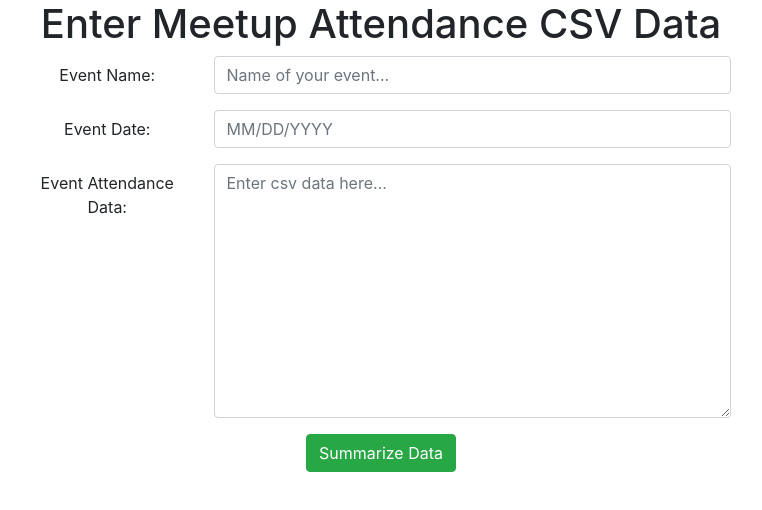
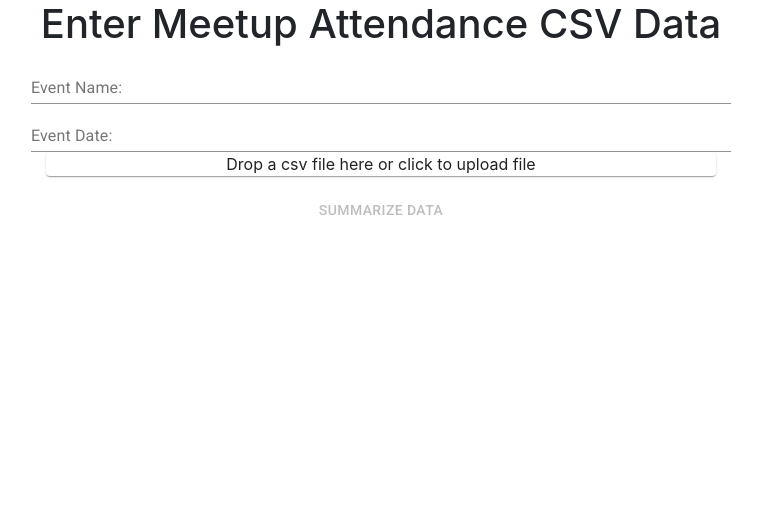
Before and after one commit to commanderking/meetup-analyzer-api, a React (Create React App) app in the folder web/: page / in a window 1280 px wide. Shown: the top 510 px of the page, without its empty margins (259-1021 px from the left). Built offline with nearby package versions, Linux system fonts and the light colour scheme; no server answers; what auth0-js, moment-range would draw is missing.

Commit message:
commonize the csv drop zone so both prediction and summary forms can levrage it

```diff
--- /dev/null
+++ b/web/src/common/components/CsvDropZone.tsx
@@ -0,0 +1,88 @@
+import React, { useCallback } from "react";
+import { useDropzone } from "react-dropzone";
+import _ from "lodash";
+import Paper from "@material-ui/core/Paper";
+/** @jsx jsx */
+import { css, jsx } from "@emotion/core";
+
+type Props = {
+  // TODO: This likely should be removed or re-named to something that makes more sense - like setCsvAdded
+  setCanSubmit?: Function;
+  setCsvData: Function;
+};
+
+function CsvDropZone({ setCanSubmit, setCsvData }: Props) {
+  const onDrop = useCallback(acceptedFiles => {
+    if (setCanSubmit) {
+      setCanSubmit(true);
+    }
+    const reader = new FileReader();
+    reader.onabort = () => console.log("file reading was aborted");
+    reader.onerror = () => console.log("file reading has failed");
+    reader.onload = () => {
+      // @ts-ignore - looks like no typescript for csv yet
+      setCsvData(reader.result);
+    };
+
+    reader.readAsBinaryString(acceptedFiles[0]);
+  }, []);
+
+  // @ts-ignore - do we need special types here to use the hook properly here?
+  const { getRootProps, getInputProps, acceptedFiles, open } = useDropzone({
+    accept: ".csv",
+    multiple: false,
+    onDrop
+  });
+
+  return (
+    <div className="container">
+      <Paper
+        css={css`
+           {
+            padding: 20px;
+          }
+        `}
+      >
+        {acceptedFiles.length ? (
+          <div>
+            <div>Uploaded file: {acceptedFiles[0].name}</div>
+          </div>
+        ) : (
+          <div
+            css={css`
+               {
+                flex: 1;
+                display: flex;
+                flex-direction: column;
+                align-items: center;
+                padding: 20px;
+                border-width: 2px;
+                border-radius: 2px;
+                border-color: #eeeeee;
+                border-style: dashed;
+                background-color: #fafafa;
+                color: #bdbdbd;
+                outline: none;
+                transition: border 0.24s ease-in-out;
+                cursor: pointer;
+              }
+            `}
+            {...getRootProps({
+              className: "dropzone"
+            })}
+          >
+            {
+              // getInputProp has refKey prop, which html input does not accept
+              // which is why we're omitting "refKey" here. Not needed except in
+              // certain circumstances
+            }
+            <input {..._.omit(getInputProps(), "refKey")} />
+            <p>Drop a csv file here or click to upload file</p>
+          </div>
+        )}
+      </Paper>
+    </div>
+  );
+}
+
+export default CsvDropZone;
--- a/web/src/features/attendancePredictor/components/AttendanceHistoryForm.tsx
+++ b/web/src/features/attendancePredictor/components/AttendanceHistoryForm.tsx
@@ -3,7 +3,7 @@ import { Label, FormGroup, Input, Form, Col } from "reactstrap";
 /** @jsx jsx */
 import { css, jsx } from "@emotion/core";
 import Button from "@material-ui/core/Button";
-import AttendanceHistoryDropZone from "features/attendancePredictor/components/AttendanceHistoryDropZone";
+import CsvDropZone from "common/components/CsvDropZone";
 
 const inputColumns = 12;
 
@@ -30,9 +30,9 @@ const AttendanceHistoryForm = ({ setRawMeetupData, submitJSON }: Props) => {
       <div>
         <FormGroup row>
           <Col sm={inputColumns}>
-            <AttendanceHistoryDropZone
+            <CsvDropZone
               setCanSubmit={setCanSubmit}
-              setRawMeetupData={setRawMeetupData}
+              setCsvData={setRawMeetupData}
             />
           </Col>
         </FormGroup>
--- a/web/src/features/singleMeetingAnalysis/components/SingleMeetingForm.tsx
+++ b/web/src/features/singleMeetingAnalysis/components/SingleMeetingForm.tsx
@@ -3,10 +3,16 @@ import { css, jsx } from "@emotion/core";
 import { useState } from "react";
 import csv from "csvtojson";
 import { bindRawMeetupData } from "../SingleMeetingAnalysisUtils";
-import { Button, Label, FormGroup, Input, Form, Col } from "reactstrap";
+// import { Button, Label, FormGroup, Input, Form, Col } from "reactstrap";
+import { Button, FormControl, Input, InputLabel } from "@material-ui/core";
+import { makeStyles } from "@material-ui/styles";
+import CsvDropZone from "common/components/CsvDropZone";
 
-const labelColumns = 3;
-const inputColumns = 9;
+const useStyles = makeStyles({
+  formControl: {
+    display: "block"
+  }
+});
 
 // TODO: Update types here
 const SingleMeetingForm = ({
@@ -16,6 +22,7 @@ const SingleMeetingForm = ({
   eventName,
   setEventName
 }: any) => {
+  const classes = useStyles();
   const [rawMeetupData, setMeetupData] = useState("");
 
   const handleChange = (event: any) => {
@@ -40,6 +47,9 @@ const SingleMeetingForm = ({
       });
   };
 
+  const canSubmit =
+    Boolean(eventDate) && Boolean(eventName) && Boolean(rawMeetupData);
+
   return (
     <div>
       <h1>Enter Meetup Attendance CSV Data</h1>
@@ -49,47 +59,33 @@ const SingleMeetingForm = ({
           margin: auto;
         `}
       >
-        <Form>
-          <FormGroup row>
-            <Label sm={labelColumns}>Event Name: </Label>
-            <Col sm={inputColumns}>
+        <form>
+          <FormControl className={classes.formControl}>
+            <InputLabel>Event Name: </InputLabel>
             <Input
               value={eventName}
               placeholder="Name of your event..."
               onChange={handleEventNameChange}
+              required
+              fullWidth
             />
-            </Col>
-          </FormGroup>
-          <FormGroup row>
-            <Label sm={labelColumns}>Event Date: </Label>
-            <Col sm={inputColumns}>
+          </FormControl>
+          <FormControl className={classes.formControl}>
+            <InputLabel>Event Date: </InputLabel>
             <Input
               value={eventDate}
               placeholder="MM/DD/YYYY"
               onChange={handleEventDateChange}
+              required
+              fullWidth
             />
-            </Col>
-          </FormGroup>
+          </FormControl>
+          <CsvDropZone setCsvData={setMeetupData} setCanSubmit={() => true} />
 
-          <div>
-            <FormGroup row>
-              <Label sm={labelColumns}>Event Attendance Data: </Label>
-              <Col sm={inputColumns}>
-                <Input
-                  rows={10}
-                  type="textarea"
-                  value={rawMeetupData}
-                  placeholder={"Enter csv data here..."}
-                  onChange={handleChange}
-                />
-              </Col>
-            </FormGroup>
-            <div />
-          </div>
-          <Button color="success" type="submit" onClick={submitJSON}>
+          <Button type="submit" onClick={submitJSON} disabled={!canSubmit}>
             Summarize Data
           </Button>
-        </Form>
+        </form>
       </div>
     </div>
   );
```
Lines whose indentation alone changed are shown as unchanged.
